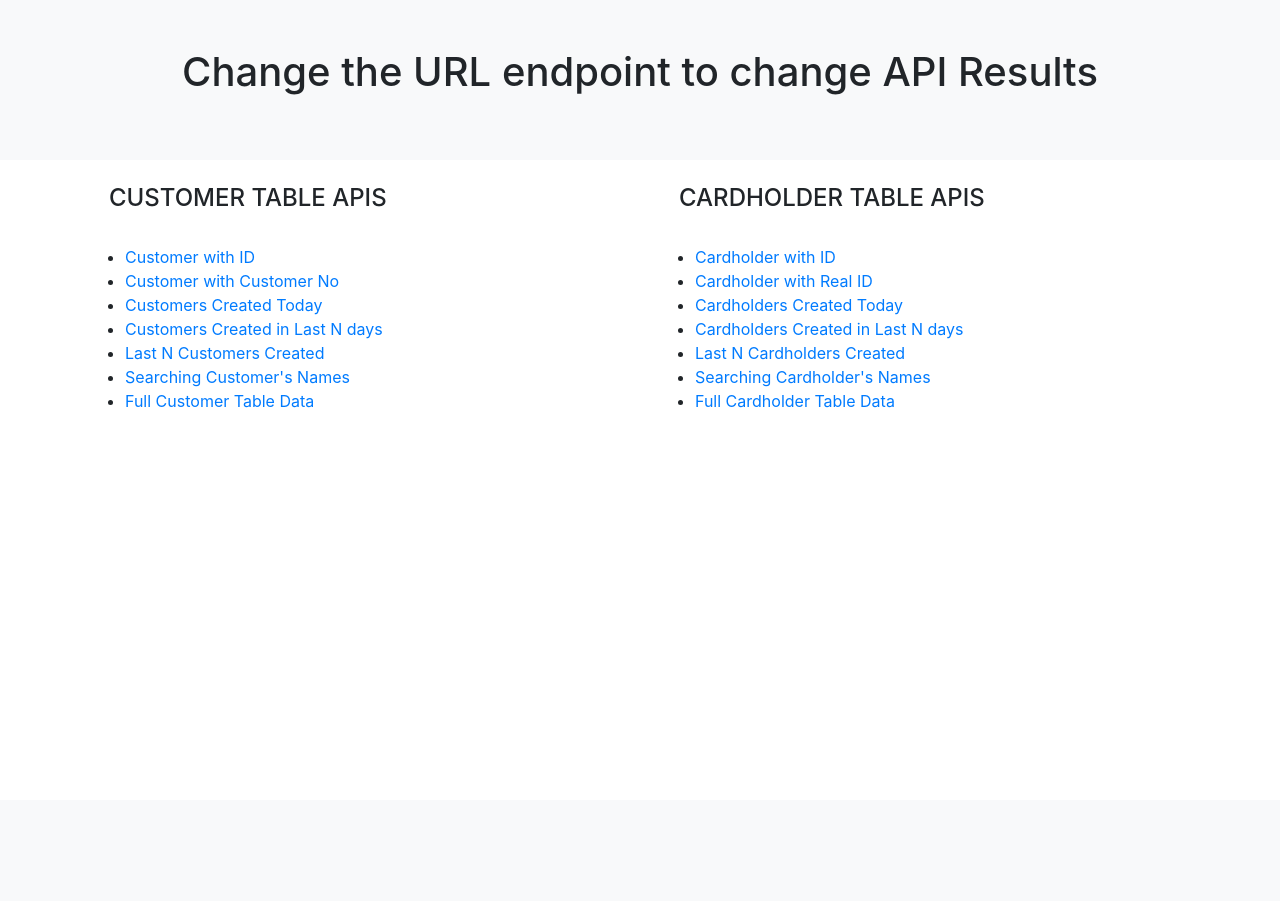
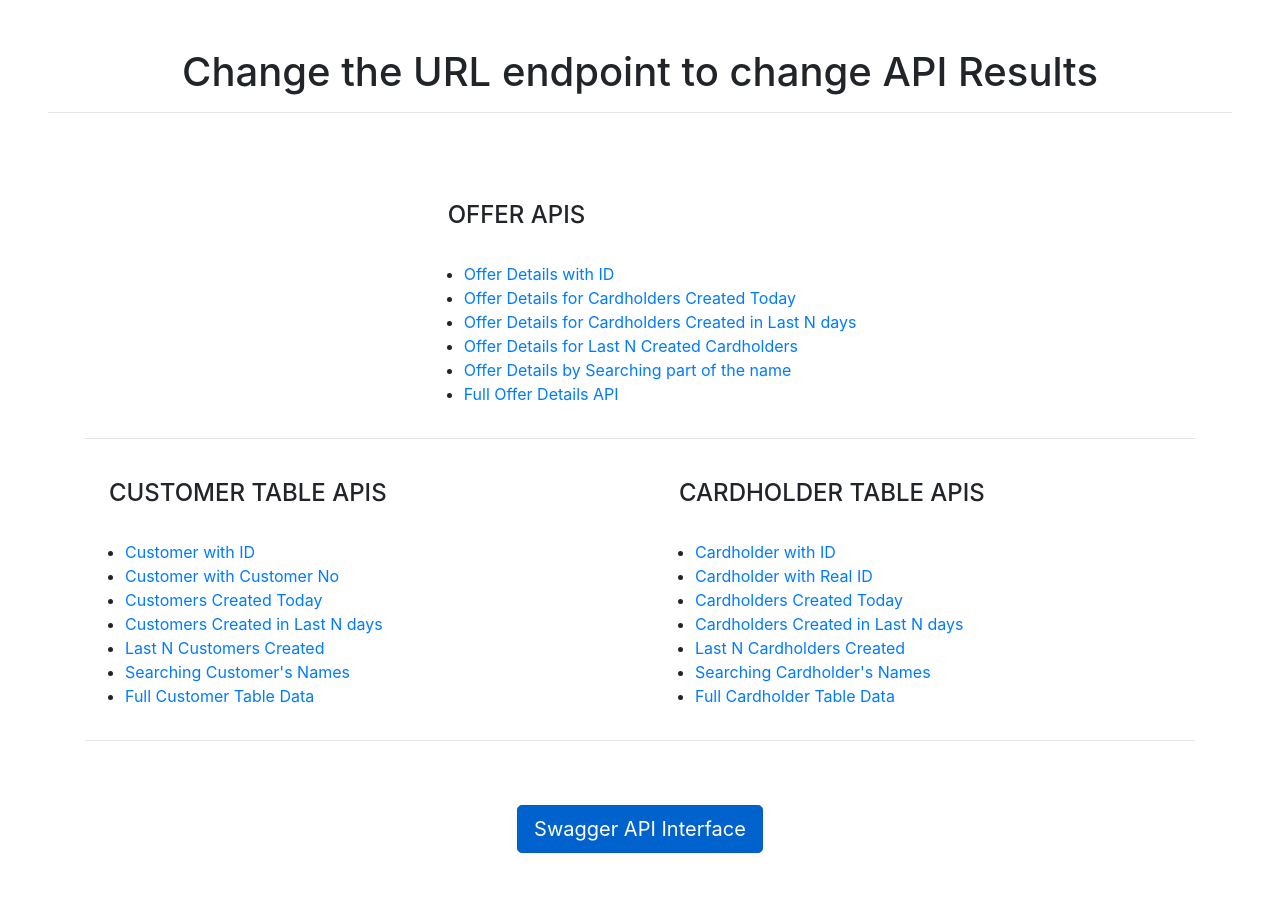
Before and after one commit to FahidLatheef/flask-api, a Flask app: page / in a window 1280 px wide. Before the commit the page ends 408 px from the top, so only its background shows below. Run offline with Flask 2, Linux system fonts and the light colour scheme; some libraries are stand-ins or nearby versions.

Commit message:
Added Offer and Swagger API button

```diff
--- a/templates/home.html
+++ b/templates/home.html
@@ -2,12 +2,29 @@
 
 {% block content %}
 
-<div class="p-5 text-center bg-light">
-    <h1 class="mb-3">Change the URL endpoint to change API Results</h1>
+<div class="p-5 text-center">
+    <h1 class="mb-1">Change the URL endpoint to change API Results</h1>
+    <hr>
 </div>
 
-
 <div class="container">
+    <div class="row">
+        <div class="mx-auto">
+            <div class="p-4">
+                <h4 class="mb-2">OFFER APIS</h4>
+            </div>
+            <ul id="offer">
+                <li><a href="/api/offer/id/4">Offer Details with ID</a></li>
+                <li><a href="/api/offer/created_today">Offer Details for Cardholders Created Today</a></li>
+                <li><a href="/api/offer/created_last_n_days/7">Offer Details for Cardholders Created in Last N days</a>
+                </li>
+                <li><a href="/api/offer/last_n_person/4">Offer Details for Last N Created Cardholders</a></li>
+                <li><a href="/api/offer/search/dre">Offer Details by Searching part of the name</a></li>
+                <li><a href="/api/offer/full_data">Full Offer Details API</a></li>
+            </ul>
+        </div>
+    </div>
+    <hr>
 
     <div class="row">
         <div class="col-md-6">
@@ -15,13 +32,13 @@
                 <h4 class="mb-2">CUSTOMER TABLE APIS</h4>
             </div>
             <ul id="customer">
-                <li><a href="/customer/id/4">Customer with ID</a></li>
-                <li><a href="/customer/customer_no/47">Customer with Customer No</a></li>
-                <li><a href="/customer/created_today">Customers Created Today</a></li>
-                <li><a href="/customer/created_last_n_days/2">Customers Created in Last N days</a></li>
-                <li><a href="/customer/last_n_person/4">Last N Customers Created</a></li>
-                <li><a href="/customer/search/dre">Searching Customer's Names</a></li>
-                <li><a href="/customer/full_data">Full Customer Table Data</a></li>
+                <li><a href="/api/customer/id/4">Customer with ID</a></li>
+                <li><a href="/api/customer/customer_no/47">Customer with Customer No</a></li>
+                <li><a href="/api/customer/created_today">Customers Created Today</a></li>
+                <li><a href="/api/customer/created_last_n_days/6">Customers Created in Last N days</a></li>
+                <li><a href="/api/customer/last_n_person/4">Last N Customers Created</a></li>
+                <li><a href="/api/customer/search/dre">Searching Customer's Names</a></li>
+                <li><a href="/api/customer/full_data">Full Customer Table Data</a></li>
             </ul>
         </div>
         <div class="col-md-6">
@@ -29,17 +46,22 @@
                 <h4 class="mb-2">CARDHOLDER TABLE APIS</h4>
             </div>
             <ul id="cardholder">
-                <li><a href="/cardholder/id/4">Cardholder with ID</a></li>
-                <li><a href="/cardholder/real_id/37">Cardholder with Real ID</a></li>
-                <li><a href="/cardholder/created_today">Cardholders Created Today</a></li>
-                <li><a href="/cardholder/created_last_n_days/2">Cardholders Created in Last N days</a></li>
-                <li><a href="/cardholder/last_n_person/4">Last N Cardholders Created</a></li>
-                <li><a href="/cardholder/search/ram">Searching Cardholder's Names</a></li>
-                <li><a href="/cardholder/full_data">Full Cardholder Table Data</a></li>
+                <li><a href="/api/cardholder/id/4">Cardholder with ID</a></li>
+                <li><a href="/api/cardholder/real_id/37">Cardholder with Real ID</a></li>
+                <li><a href="/api/cardholder/created_today">Cardholders Created Today</a></li>
+                <li><a href="/api/cardholder/created_last_n_days/5">Cardholders Created in Last N days</a></li>
+                <li><a href="/api/cardholder/last_n_person/4">Last N Cardholders Created</a></li>
+                <li><a href="/api/cardholder/search/ram">Searching Cardholder's Names</a></li>
+                <li><a href="/api/cardholder/full_data">Full Cardholder Table Data</a></li>
             </ul>
 
         </div>
     </div>
+    <hr>
+</div>
+
+<div class="p-5 text-center">
+    <a href="/api/docs" class="btn btn-primary btn-lg active" role="button" aria-pressed="true">Swagger API Interface</a>
 </div>
 
 {% endblock content %}
```
